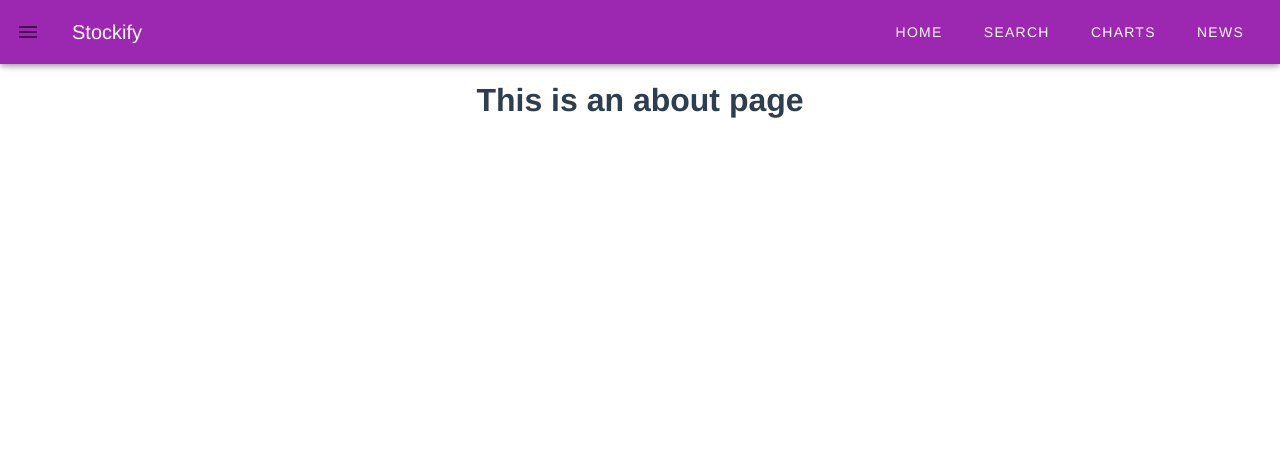
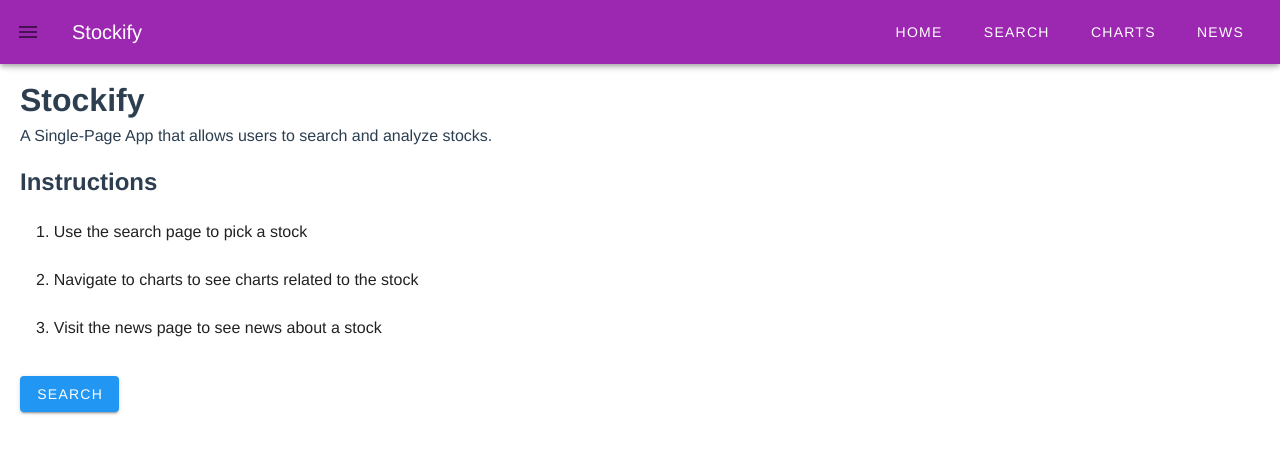
Before and after one commit to deeprp2/IT202-Spring2021-BigProject, a Vue app: page / in a window 1280 px wide. Shown: the top 452 px of the page. Built offline with nearby package versions, Linux system fonts and the light colour scheme.

Commit message:
Home page

```diff
--- a/src/views/Home.vue
+++ b/src/views/Home.vue
@@ -1,6 +1,24 @@
 <template>
-  <div class="about">
-    <h1>This is an about page</h1>
+  <div align="left" class="px-2">
+    <h1>Stockify</h1>
+    <p>
+      A Single-Page App that allows users to search and analyze stocks.
+    </p>
+
+    <h2>Instructions</h2>
+    <p>
+      <v-list>
+        <v-list-item v-for="(instruction, key) in instructions" :key="key">
+          <v-list-item-content>
+            <v-list-item-title class="text-wrap">{{instruction}}</v-list-item-title>
+          </v-list-item-content>
+        </v-list-item>
+      </v-list>
+    </p>
+
+    <v-btn class="info" href="/search">
+      Search
+    </v-btn>
   </div>
 </template>
 
@@ -9,5 +27,14 @@
 
 export default {
   name: 'Home',
+  data() {
+    return {
+      instructions: [
+          "1. Use the search page to pick a stock",
+          "2. Navigate to charts to see charts related to the stock",
+          "3. Visit the news page to see news about a stock"
+      ]
+    }
+  }
 }
 </script>
```
